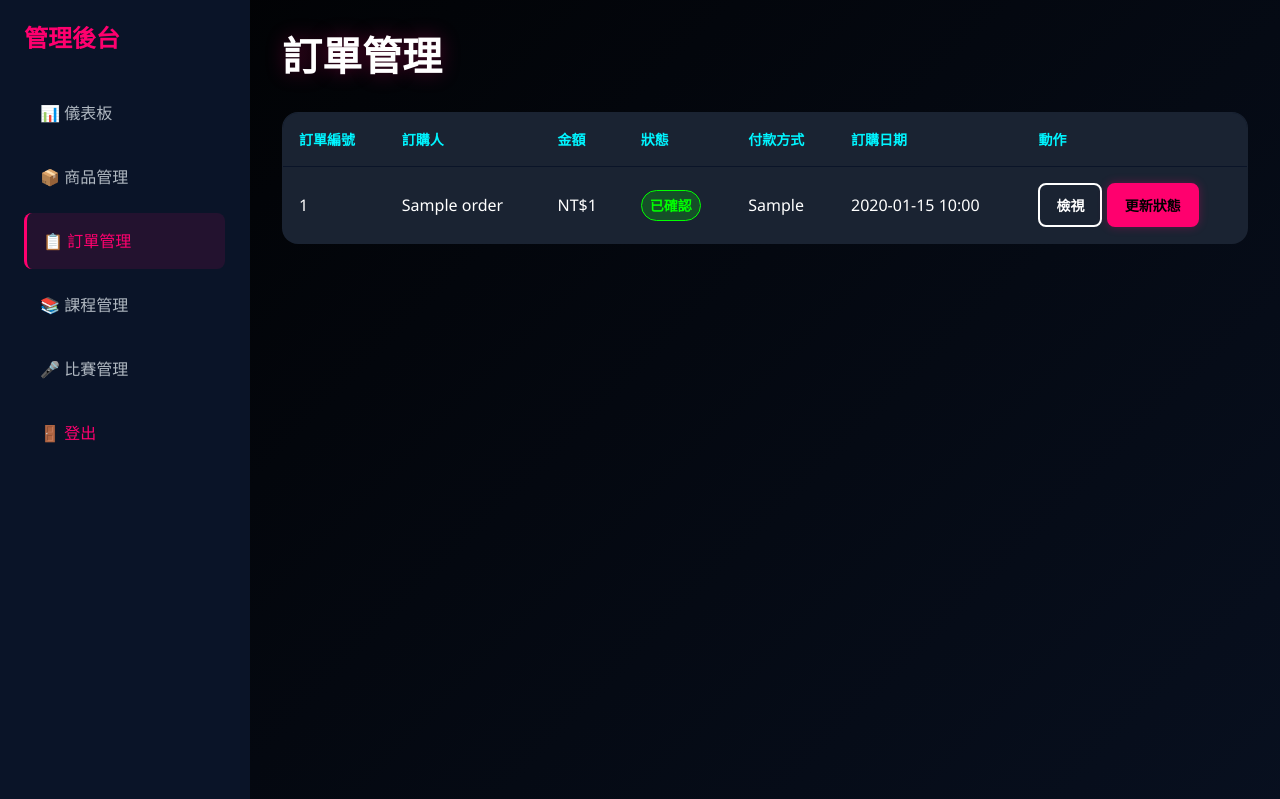
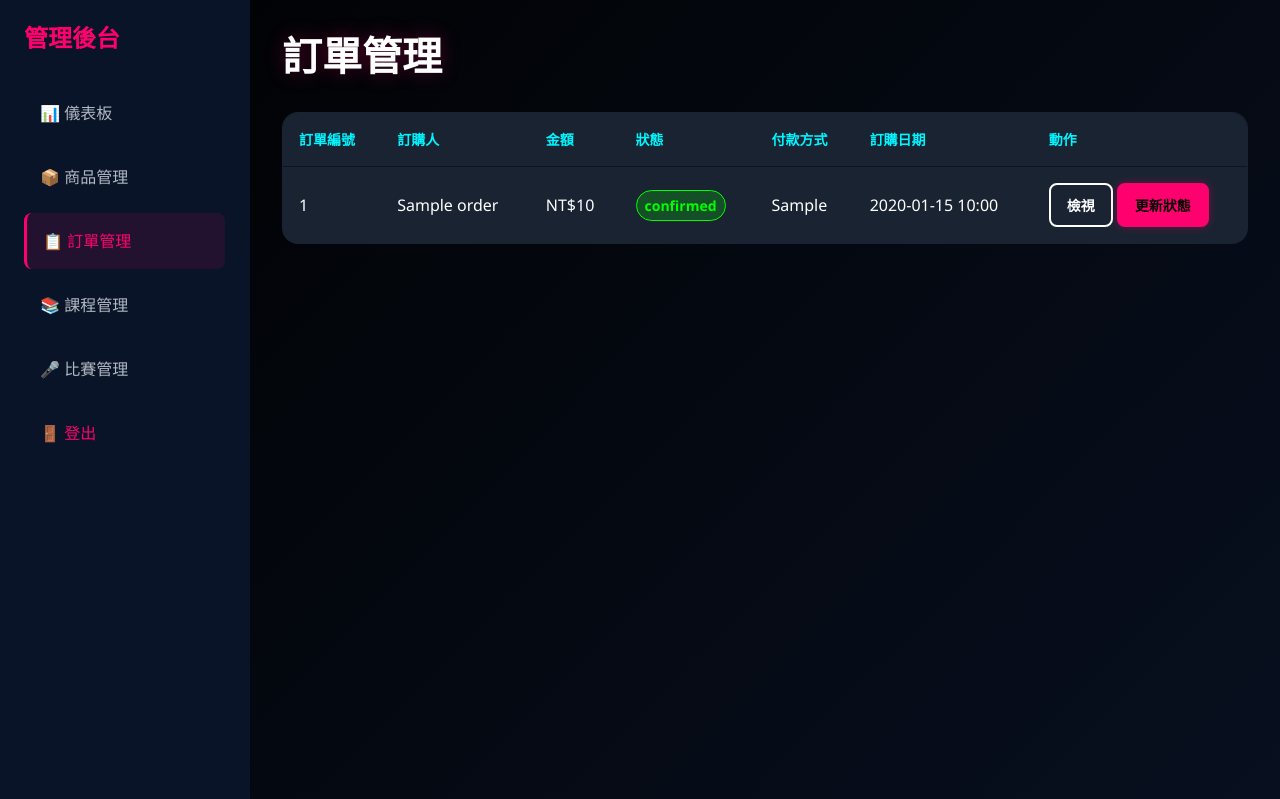
Before and after one commit to sam029031/dj_drop_the_beat, a FastAPI app: template templates/admin_orders.html in a window 1280 px wide. Shown: the part 102-901 px from the top of the page. Run offline with FastAPI, Linux system fonts and the light colour scheme; the template is opened without the code that fills it: most values are stand-ins (such as "Sample title", 1, 10 or a date in 2020).

Commit message:
checkout

```diff
--- a/app/routers/checkout.py
+++ b/app/routers/checkout.py
@@ -47,7 +47,7 @@ async def checkout_submit(
             buyer_address=buyer_address,
             notes=notes
         )
-        return RedirectResponse(url="/?order_success=1", status_code=303)
+        return RedirectResponse(url=f"/order-success?order_id={order.id}", status_code=303)
     except ValueError as exc:
         cart_view = CartService.get_cart_view(db, user.id)
         return templates.TemplateResponse(
--- a/templates/admin_orders.html
+++ b/templates/admin_orders.html
@@ -45,14 +45,17 @@
                     <tr>
                         <td>{{ order.order_number }}</td>
                         <td>{{ order.buyer_name }}</td>
-                        <td>NT${{ "%.0f"|format(order.total_amount) }}</td>
+                        <td>NT${{ "%.0f"|format(order.final_price) }}</td>
                         <td>
-                            <span class="badge status-{{ order.status }}">
-                                {% if order.status == 'pending_payment' %}待付款
-                                {% elif order.status == 'confirmed' %}已確認
-                                {% elif order.status == 'shipped' %}已出貨
-                                {% elif order.status == 'delivered' %}已送達
-                                {% elif order.status == 'cancelled' %}已取消
+                            <span class="badge status-{{ order.status | lower }}">
+                                {% if order.status == 'Pending' %}待付款
+                                {% elif order.status == 'Paid' %}已付款
+                                {% elif order.status == 'Processing' %}處理中
+                                {% elif order.status == 'Shipped' %}已出貨
+                                {% elif order.status == 'Delivered' %}已送達
+                                {% elif order.status == 'Cancelled' %}已取消
+                                {% elif order.status == 'Refunded' %}已退款
+                                {% else %}{{ order.status }}
                                 {% endif %}
                             </span>
                         </td>
```
